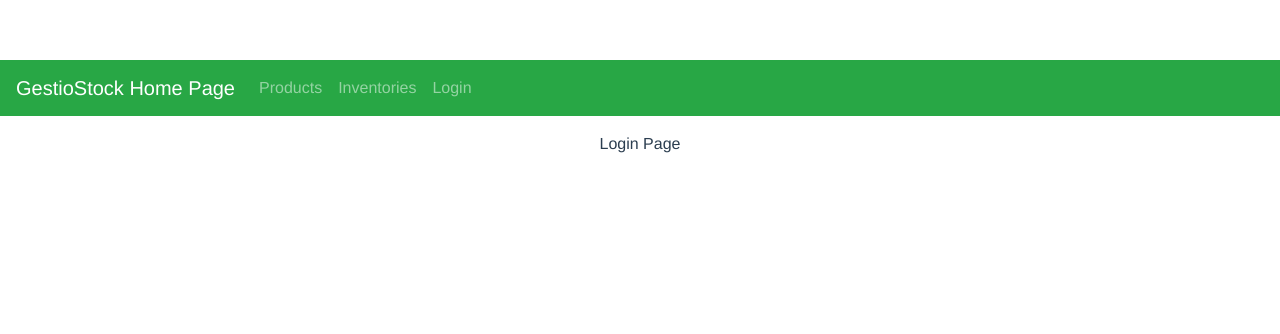
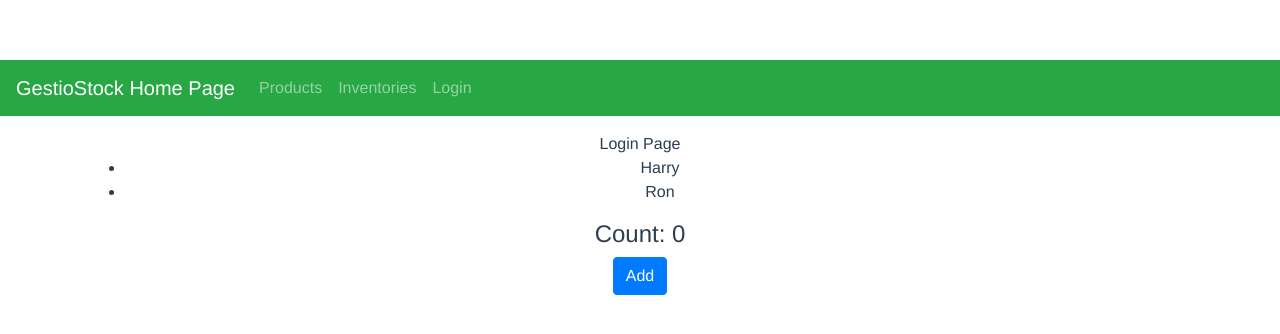
Before and after one commit to QuanCachan/demo_front, a Vue app: page /login in a window 1280 px wide. Shown: the top 334 px of the page. Built offline with nearby package versions, Linux system fonts and the light colour scheme.

Commit message:
try store in app

```diff
--- a/src/components/login/Authentication.vue
+++ b/src/components/login/Authentication.vue
@@ -1,9 +1,36 @@
 <template>
-  <div>Login Page</div>
+  <div>
+    Login Page
+    <div>
+      <ul>
+        <li v-for="i in getMaleChar" :key="i.id">
+          {{i.name}}
+        </li>
+      </ul>
+      <div>
+        <h4>Count: {{count}}</h4>
+        <button class="btn btn-primary" v-on:click="increment(4)">Add</button>
+      </div>
+    </div>
+  </div>
 </template>
 <script>
 export default {
   name: "login",
+  computed: {
+    getMaleChar() {
+      return this.$store.getters.maleChars;
+    },
+    count() {
+      return this.$store.state.count;
+    }
+  },
+  methods: {
+    increment(payload) {
+      //this.$store.commit("increment");
+      this.$store.dispatch('increment', payload);
+    }
+  },
   mounted() {}
 }
 </script>
--- a/src/main.js
+++ b/src/main.js
@@ -1,10 +1,12 @@
-import Vue from 'vue'
-import App from './App.vue'
+import Vue from 'vue';
+import App from './App.vue';
 import router from "./router";
+import {store} from './store/store';
 
 Vue.config.productionTip = false
 
 new Vue({
   router,
+  store: store,
   render: h => h(App),
 }).$mount('#app')
--- /dev/null
+++ b/src/store/store.js
@@ -0,0 +1,30 @@
+import Vue from 'vue'
+import Vuex from 'vuex'
+
+Vue.use(Vuex)
+
+export const store = new Vuex.Store({
+    state: {
+        count: 0,
+        chars: [
+            {id: 1, name: 'Harry', sex: 'male'},
+            {id: 2, name: 'Ron', sex: 'male'},
+            {id: 3, name: 'Hermione', sex: 'female'},
+        ]
+    },
+    getters: {
+        maleChars: state => state.chars.filter(char => char.sex === 'male')
+    },
+    mutations: {
+        increment(state, payload){
+            state.count+= payload;
+        }
+    },
+    actions: {
+        increment:(context, payload) => {
+            setTimeout(()=> {
+                context.commit("increment", payload)
+            }, 3000);
+        }
+    }
+})
```
